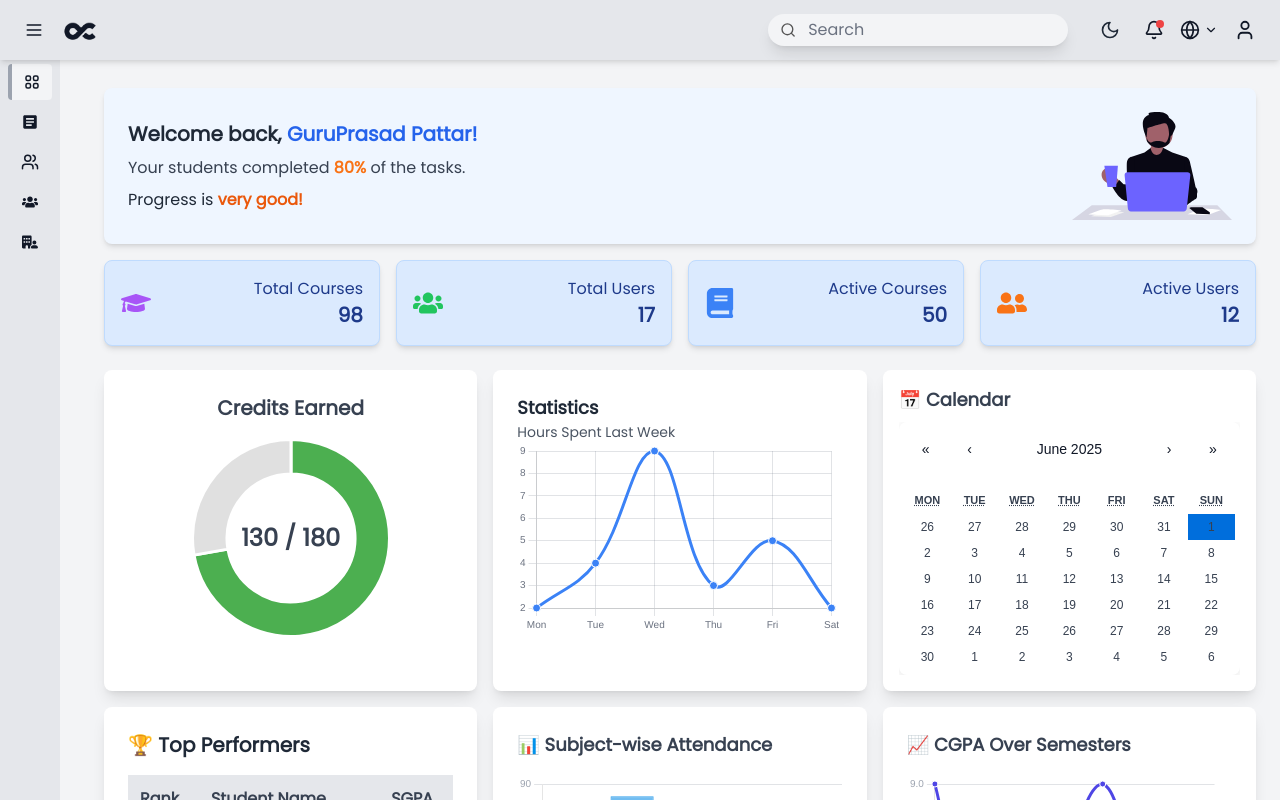
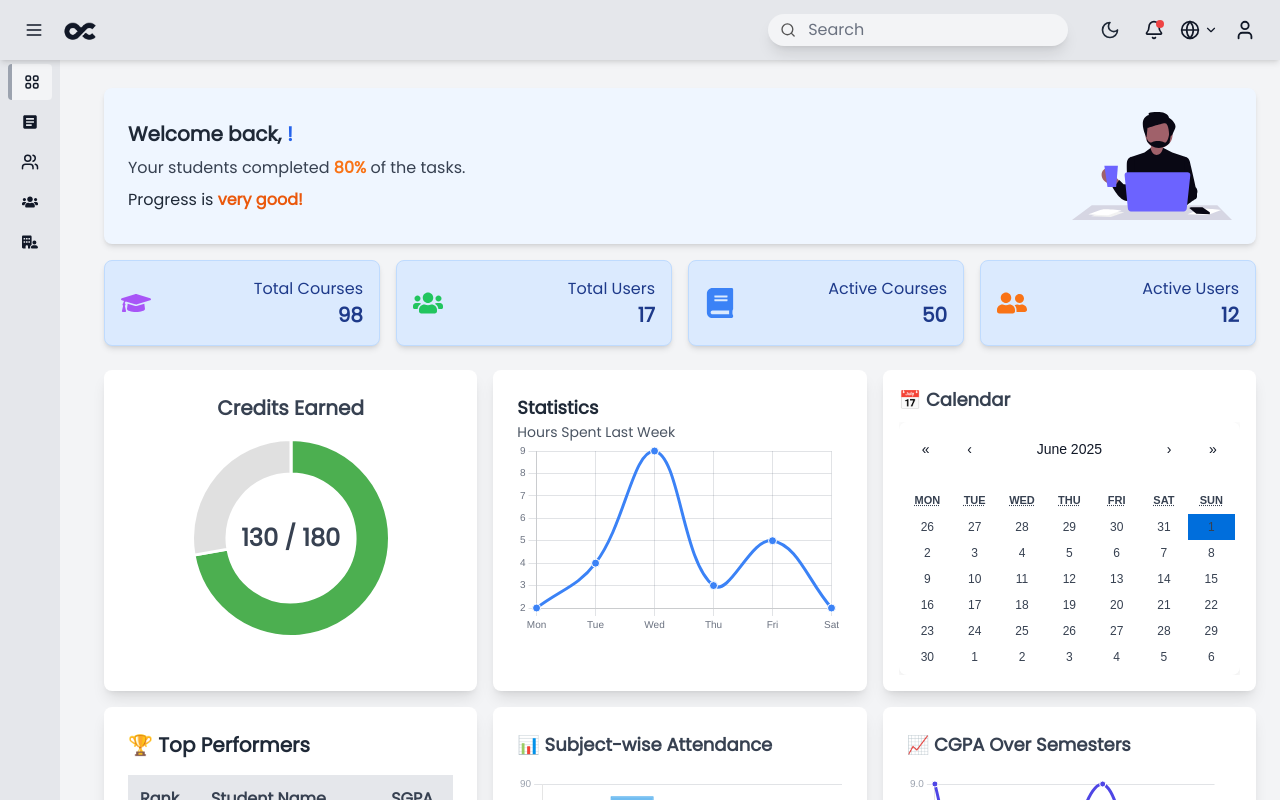
Before and after one commit to gtech-1/video_streaming, a React (Vite) app: page /home/dashboard in a window 1280 px wide. Shown: the top 800 px of the page. Built offline with nearby package versions, Linux system fonts and the light colour scheme.

Commit message:
Welcome page update

```diff
--- a/src/components/WelcomeBack.jsx
+++ b/src/components/WelcomeBack.jsx
@@ -2,6 +2,20 @@ import React from "react";
 import OfficeIllustration from "../assets/rr.svg"; // Adjust the path if needed
 
 const WelcomeBack = () => {
+  // Helper function to capitalize first letter
+  const capitalize = (str) => {
+    if (!str) return "";
+    return str.charAt(0).toUpperCase() + str.slice(1).toLowerCase();
+  };
+
+  // Get user details from localStorage
+  const userDetails = localStorage.getItem("user");
+  const userData = userDetails ? JSON.parse(userDetails) : null;
+
+  // Get first name and last name, with formatting
+  const firstName = capitalize(userData?.firstName || "");
+  const lastName = capitalize(userData?.lastName || "");
+
   return (
     <div
       className="p-4 sm:p-6 rounded-lg shadow-md flex flex-col sm:flex-row items-center sm:justify-between
@@ -10,7 +24,7 @@ const WelcomeBack = () => {
       {/* Left Text Section */}
       <div className="space-y-2 text-center sm:text-left">
         <h1 className="text-lg sm:text-xl font-semibold text-gray-800 dark:text-white">
-          Welcome back, <span className="text-blue-600 font-bold">GuruPrasad Pattar!</span>
+          Welcome back, <span className="text-blue-600 font-bold">{firstName} {lastName}!</span>
         </h1>
         <p className="text-gray-700 dark:text-white">
           Your students completed <span className="text-orange-500 font-semibold">80%</span> of the tasks.
```
